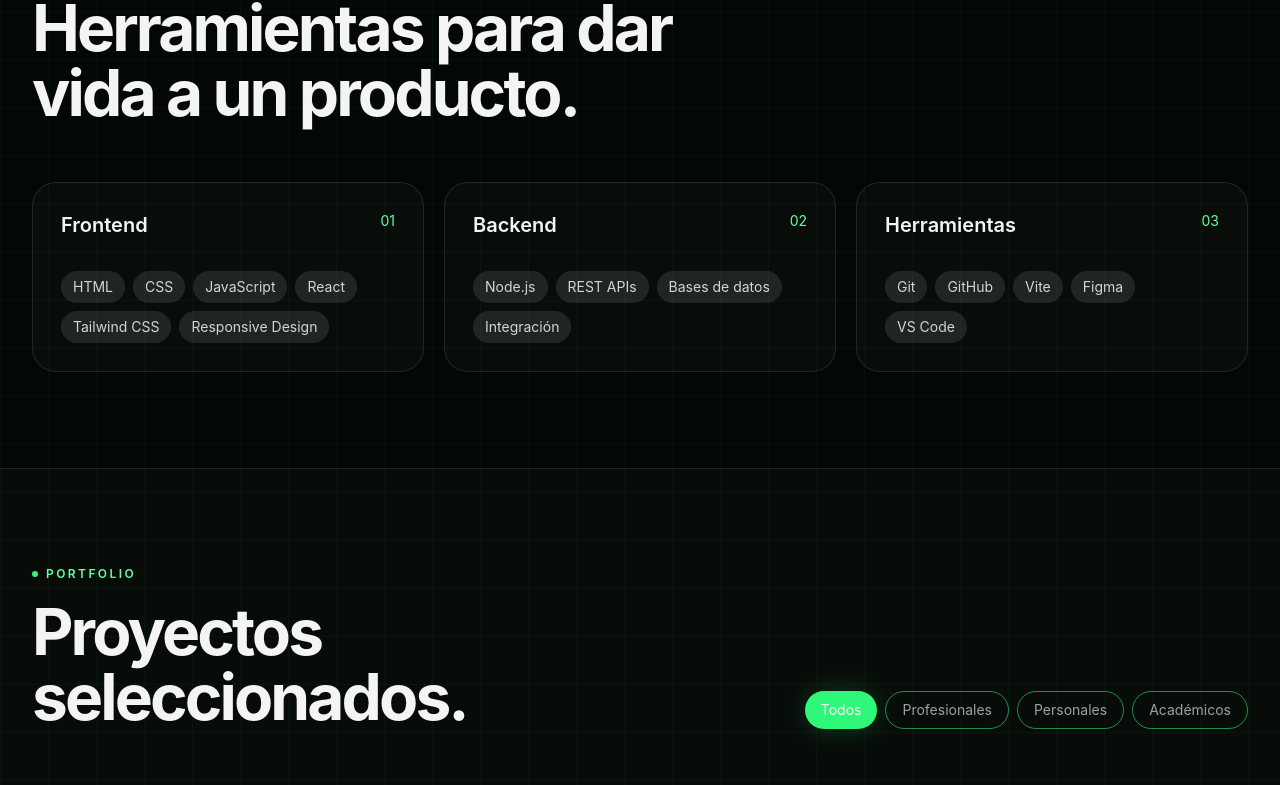
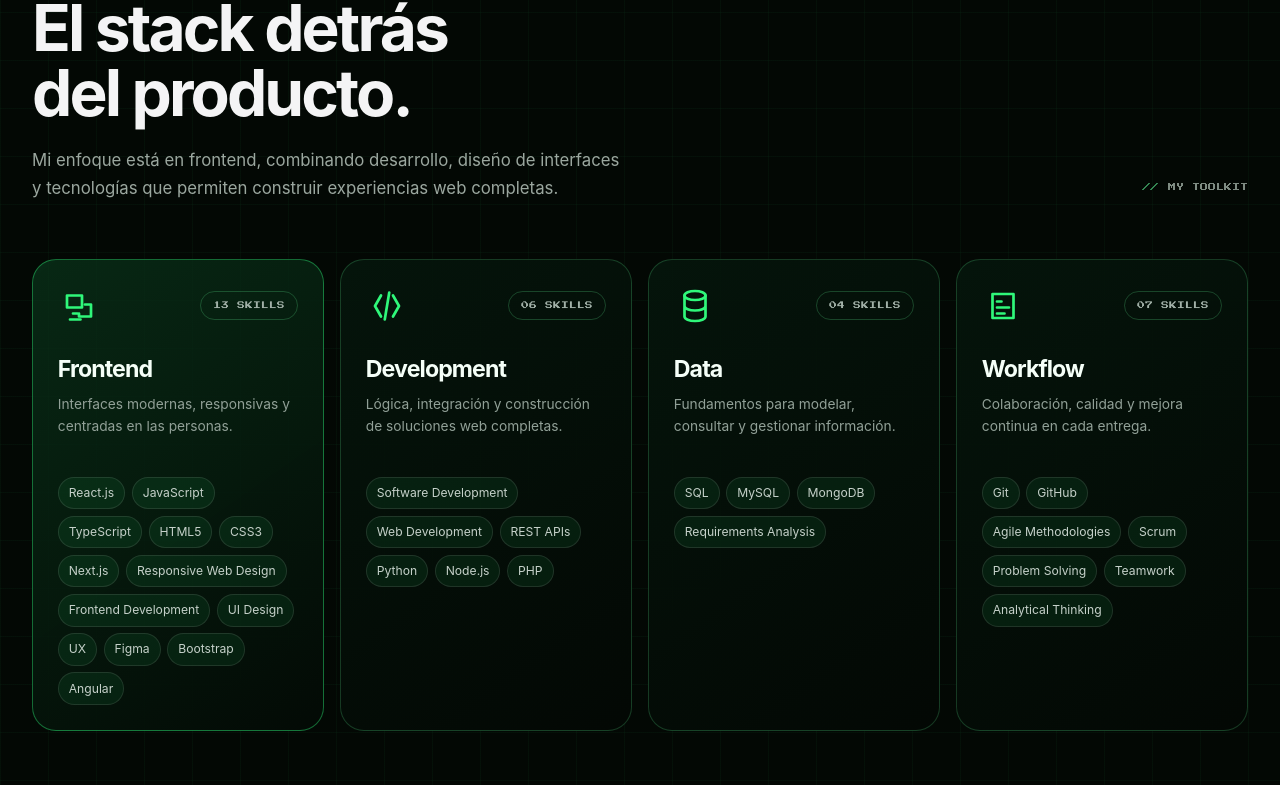
Before and after one commit to patrickchavez11/Mi-Portafolio-, a React (Vite) app: page / in a window 1280 px wide. Shown: the part 1764-2549 px from the top of the page. Built offline with nearby package versions, Linux system fonts and the light colour scheme.

Commit message:
base3-cambio5

```diff
--- a/src/componentes/Skills.jsx
+++ b/src/componentes/Skills.jsx
@@ -1,3 +1,13 @@
 import skillGroups from "../data/skills";
 import SectionLabel from "./SectionLabel";
-export default function Skills() { return <section id="skills" className="px-5 py-24 sm:px-8"><div className="mx-auto max-w-7xl"><SectionLabel>Tecnologías</SectionLabel><h2 className="section-title mt-4">Herramientas para dar vida a un producto.</h2><div className="mt-14 grid gap-5 md:grid-cols-3">{skillGroups.map(group => <article key={group.title} className="rounded-3xl border border-white/10 bg-white/[.025] p-7"><div className="flex justify-between"><h3 className="text-xl font-semibold">{group.title}</h3><span className="accent-text text-sm">{group.number}</span></div><div className="mt-8 flex flex-wrap gap-2">{group.skills.map(skill => <span key={skill} className="rounded-full bg-white/10 px-3 py-1.5 text-sm text-zinc-300">{skill}</span>)}</div></article>)}</div></div></section>; }
+
+const icons = {
+  frontend: <svg viewBox="0 0 24 24" aria-hidden="true"><path d="M4 5h10v8H4zM16 11h4v8h-8v-2M8 17h3M6 21h7" /></svg>,
+  development: <svg viewBox="0 0 24 24" aria-hidden="true"><path d="M8 5 4 12l4 7M16 5l4 7-4 7M13.5 3l-3 18" /></svg>,
+  data: <svg viewBox="0 0 24 24" aria-hidden="true"><ellipse cx="12" cy="5" rx="7" ry="3" /><path d="M5 5v7c0 1.66 3.13 3 7 3s7-1.34 7-3V5M5 12v7c0 1.66 3.13 3 7 3s7-1.34 7-3v-7" /></svg>,
+  workflow: <svg viewBox="0 0 24 24" aria-hidden="true"><path d="M5 4h14v16H5zM8 9h3M8 13h8M8 17h5" /></svg>,
+};
+
+export default function Skills() {
+  return <section id="skills" className="px-5 py-24 sm:px-8"><div className="mx-auto max-w-7xl"><SectionLabel>Tecnologías</SectionLabel><div className="skills-intro"><div><h2 className="section-title mt-4">El stack detrás<br />del producto.</h2><p>Mi enfoque está en frontend, combinando desarrollo, diseño de interfaces y tecnologías que permiten construir experiencias web completas.</p></div><div className="skills-intro-note"><span className="accent-text">//</span><span>MY TOOLKIT</span></div></div><div className="skill-cards mt-14">{skillGroups.map((group) => <article key={group.id} className={`skill-card skill-card-${group.id}`}><header><span className="skill-card-icon">{icons[group.id]}</span><span className="skill-count">{String(group.skills.length).padStart(2, "0")} SKILLS</span></header><h3>{group.title}</h3><p>{group.description}</p><div className="skill-chip-list">{group.skills.map((skill) => <span key={skill} className="skill-chip">{skill}</span>)}</div></article>)}</div></div></section>;
+}
--- a/src/data/skills.js
+++ b/src/data/skills.js
@@ -1,6 +1,8 @@
 const skillGroups = [
-  { title: "Frontend", number: "01", skills: ["HTML", "CSS", "JavaScript", "React", "Tailwind CSS", "Responsive Design"] },
-  { title: "Backend", number: "02", skills: ["Node.js", "REST APIs", "Bases de datos", "Integración"] },
-  { title: "Herramientas", number: "03", skills: ["Git", "GitHub", "Vite", "Figma", "VS Code"] },
+  { id: "frontend", title: "Frontend", description: "Interfaces modernas, responsivas y centradas en las personas.", skills: ["React.js", "JavaScript", "TypeScript", "HTML5", "CSS3", "Next.js", "Responsive Web Design", "Frontend Development", "UI Design", "UX", "Figma", "Bootstrap", "Angular"] },
+  { id: "development", title: "Development", description: "Lógica, integración y construcción de soluciones web completas.", skills: ["Software Development", "Web Development", "REST APIs", "Python", "Node.js", "PHP"] },
+  { id: "data", title: "Data", description: "Fundamentos para modelar, consultar y gestionar información.", skills: ["SQL", "MySQL", "MongoDB", "Requirements Analysis"] },
+  { id: "workflow", title: "Workflow", description: "Colaboración, calidad y mejora continua en cada entrega.", skills: ["Git", "GitHub", "Agile Methodologies", "Scrum", "Problem Solving", "Teamwork", "Analytical Thinking"] },
 ];
+
 export default skillGroups;
--- a/src/index.css
+++ b/src/index.css
@@ -86,6 +86,57 @@ body {
 .about-interest h3 { margin-top: .32rem; color: #f4fff8; font-family: "Press Start 2P", ui-monospace, monospace; font-size: .66rem; font-weight: 400; line-height: 1.55; }
 .about-interest p { margin-top: .2rem; color: #8d9a91; font-size: .75rem; line-height: 1.45; }
 
+.skills-status { width: fit-content; border: 1px solid rgba(47, 247, 122, .32); border-radius: 999px; padding: .45rem .75rem; color: #65ff9d; font-family: "Press Start 2P", ui-monospace, monospace; font-size: .48rem; letter-spacing: .06em; }
+.featured-skills { display: grid; gap: 1px; overflow: hidden; border: 1px solid rgba(47, 247, 122, .38); border-radius: 1.25rem; background: rgba(47, 247, 122, .22); }
+.featured-skill { position: relative; display: flex; min-height: 132px; align-items: center; gap: 1.1rem; overflow: hidden; background: #071009; padding: 1.35rem; transition: background .25s ease; }
+.featured-skill::before { content: ""; position: absolute; inset: 0; opacity: .4; background: linear-gradient(135deg, rgba(47, 247, 122, .12), transparent 42%); }
+.featured-skill:hover { background: #0d2515; }
+.featured-number, .featured-mark { position: relative; color: #65ff9d; font-family: "Press Start 2P", ui-monospace, monospace; font-size: .62rem; }
+.featured-skill h3 { position: relative; color: #f4fff8; font-size: 1.35rem; font-weight: 700; }
+.featured-skill p { position: relative; margin-top: .25rem; color: #87948b; font-size: .82rem; }
+.featured-mark { margin-left: auto; font-size: 1rem; transition: transform .2s ease; }
+.featured-skill:hover .featured-mark { transform: translate(3px, -3px); }
+.skill-group { min-height: 180px; border: 1px solid rgba(255, 255, 255, .1); border-radius: 1.25rem; background: rgba(255, 255, 255, .025); padding: 1.5rem; transition: border-color .2s ease, transform .2s ease; }
+.skill-group:hover { transform: translateY(-3px); border-color: rgba(47, 247, 122, .48); }
+.skill-group-primary { border-color: rgba(47, 247, 122, .32); background: linear-gradient(145deg, rgba(18, 77, 43, .3), rgba(7, 16, 9, .7)); }
+.skill-group h3 { color: #f4fff8; font-size: 1.06rem; font-weight: 600; }
+.skill-group > div > span { color: #65ff9d; font-family: "Press Start 2P", ui-monospace, monospace; font-size: .52rem; }
+.skill-chip { border: 1px solid rgba(255, 255, 255, .1); border-radius: 999px; background: rgba(255, 255, 255, .06); padding: .38rem .62rem; color: #c5d0c9; font-size: .76rem; transition: border-color .2s ease, color .2s ease; }
+.skill-chip:hover { border-color: rgba(47, 247, 122, .58); color: #65ff9d; }
+@media (min-width: 768px) { .featured-skills { grid-template-columns: repeat(3, 1fr); } }
+
+.skills-intro { display: flex; flex-direction: column; justify-content: space-between; gap: 1.5rem; }
+.skills-intro p { margin-top: 1.25rem; max-width: 37rem; color: #9ba79f; font-size: 1.05rem; line-height: 1.7; }
+.skills-intro-note { display: flex; align-items: center; gap: .6rem; color: #7e8b82; font-family: "Press Start 2P", ui-monospace, monospace; font-size: .5rem; line-height: 1.7; }
+.skills-board { display: grid; gap: .7rem; }
+.skill-panel { position: relative; overflow: hidden; border: 1px solid rgba(255, 255, 255, .1); border-radius: 1rem; background: rgba(7, 16, 9, .65); padding: 1.35rem; transition: transform .25s ease, border-color .25s ease, background .25s ease; }
+.skill-panel::before { content: ""; position: absolute; top: 0; left: 0; height: 100%; width: 3px; background: rgba(101, 255, 157, .25); }
+.skill-panel:hover { transform: translateX(4px); border-color: rgba(47, 247, 122, .55); background: rgba(10, 31, 16, .9); }
+.skill-panel-primary { border-color: rgba(47, 247, 122, .44); background: linear-gradient(110deg, rgba(18, 77, 43, .42), rgba(7, 16, 9, .8) 55%); }
+.skill-panel-primary::before { background: #2ff77a; }
+.skill-panel header { display: grid; grid-template-columns: auto 1fr; gap: 1rem; align-items: start; }
+.skill-index { display: grid; width: 2.1rem; height: 2.1rem; place-items: center; border: 1px solid rgba(47, 247, 122, .45); border-radius: .45rem; color: #65ff9d; font-family: "Press Start 2P", ui-monospace, monospace; font-size: .55rem; }
+.skill-panel h3 { color: #f4fff8; font-size: 1.08rem; font-weight: 650; }
+.skill-panel header p { margin-top: .35rem; max-width: 45rem; color: #859189; font-size: .82rem; line-height: 1.55; }
+.skill-chip-list { display: flex; flex-wrap: wrap; gap: .42rem; margin-top: 1.25rem; padding-left: 3.1rem; }
+@media (min-width: 768px) { .skills-intro { flex-direction: row; align-items: end; } .skills-intro-note { padding-bottom: .5rem; } .skills-board { grid-template-columns: repeat(2, 1fr); } .skill-panel-primary { grid-column: span 2; } }
+
+.skill-cards { display: grid; align-items: stretch; gap: 1rem; }
+.skill-card { position: relative; overflow: hidden; min-height: 330px; border: 1px solid rgba(101, 255, 157, .2); border-radius: 1.5rem; background: linear-gradient(145deg, rgba(5, 22, 12, .92), rgba(3, 8, 4, .96)); padding: 1.65rem; transition: transform .28s ease, border-color .28s ease, box-shadow .28s ease; }
+.skill-card::after { content: ""; position: absolute; right: -30%; bottom: -55%; width: 17rem; height: 17rem; border-radius: 50%; background: radial-gradient(circle, rgba(47, 247, 122, .1), transparent 65%); pointer-events: none; }
+.skill-card:hover { transform: translateY(-7px); border-color: rgba(47, 247, 122, .7); box-shadow: 0 14px 35px rgba(0, 0, 0, .24), 0 0 28px rgba(47, 247, 122, .08); }
+.skill-card header { display: flex; align-items: center; justify-content: space-between; gap: 1rem; }
+.skill-card-icon { display: grid; width: 2.65rem; height: 2.65rem; place-items: center; color: #2ff77a; }
+.skill-card-icon svg { width: 2.25rem; height: 2.25rem; fill: none; stroke: currentColor; stroke-linecap: round; stroke-linejoin: round; stroke-width: 1.8; }
+.skill-count { border: 1px solid rgba(101, 255, 157, .22); border-radius: 999px; padding: .48rem .76rem; color: #a2b1a8; font-family: "Press Start 2P", ui-monospace, monospace; font-size: .48rem; letter-spacing: .04em; white-space: nowrap; }
+.skill-card h3 { margin-top: 1.55rem; color: #f5fff8; font-size: 1.6rem; font-weight: 700; letter-spacing: -.04em; }
+.skill-card > p { min-height: 3rem; margin-top: .5rem; color: #91a097; font-size: .86rem; line-height: 1.55; }
+.skill-card .skill-chip-list { position: relative; z-index: 1; margin-top: 1.5rem; padding-left: 0; }
+.skill-card .skill-chip { background: rgba(47, 247, 122, .075); }
+.skill-card-frontend { border-color: rgba(47, 247, 122, .4); background: linear-gradient(145deg, rgba(10, 52, 27, .75), rgba(3, 10, 5, .98)); }
+@media (min-width: 768px) { .skill-cards { grid-template-columns: repeat(2, minmax(0, 1fr)); } }
+@media (min-width: 1280px) { .skill-cards { grid-template-columns: repeat(4, minmax(0, 1fr)); } .skill-card { min-height: 365px; padding: 1.55rem; } .skill-card h3 { font-size: 1.45rem; } .skill-card > p { min-height: 4rem; } .skill-card .skill-chip-list { margin-top: 1.15rem; } }
+
 .brand-typewriter { display: inline-block; min-width: 8.7rem; }
 .brand-cursor { display: inline-block; margin-left: 1px; color: #2ff77a; animation: cursor-blink .8s steps(1, end) infinite; }
 @keyframes cursor-blink { 50% { opacity: 0; } }
```
